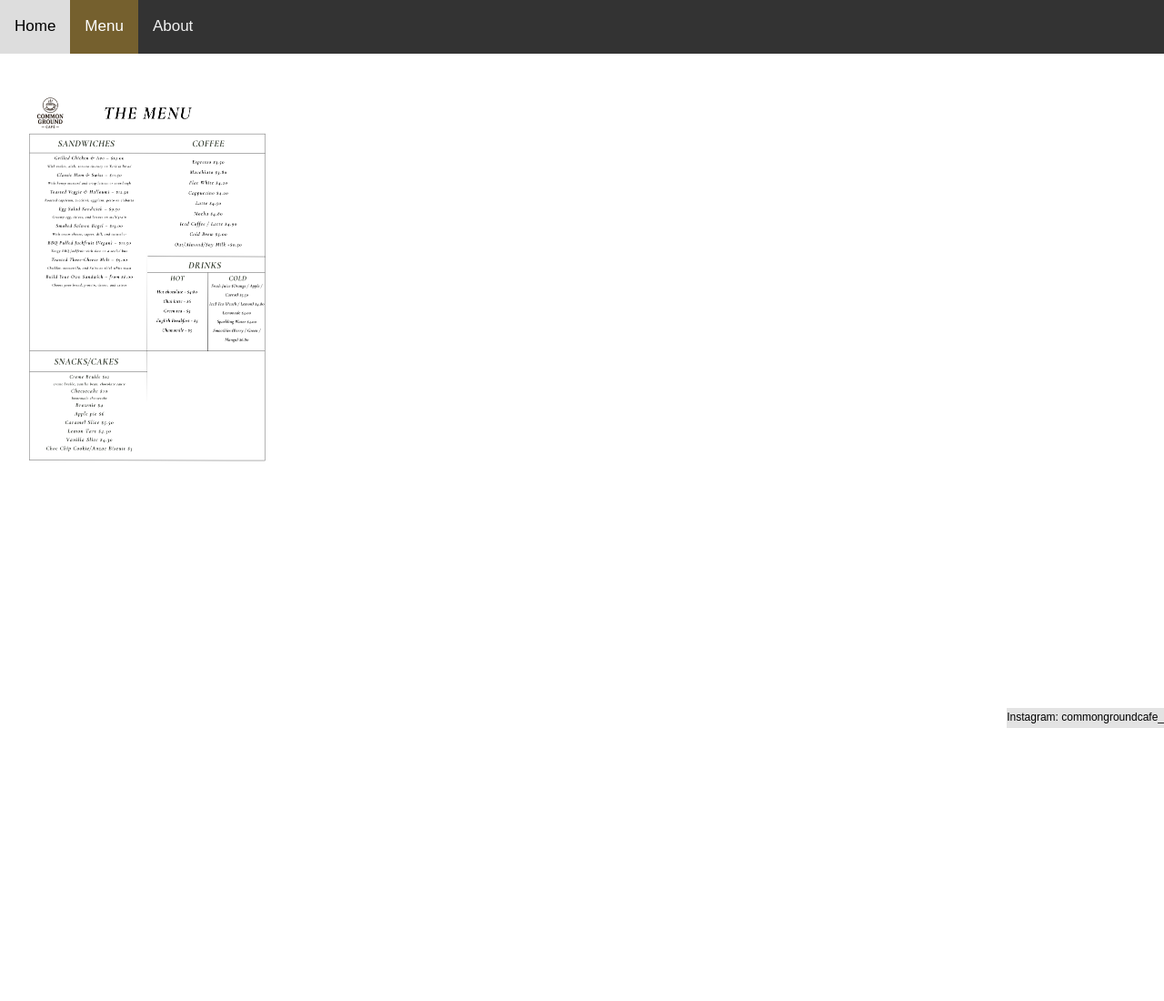
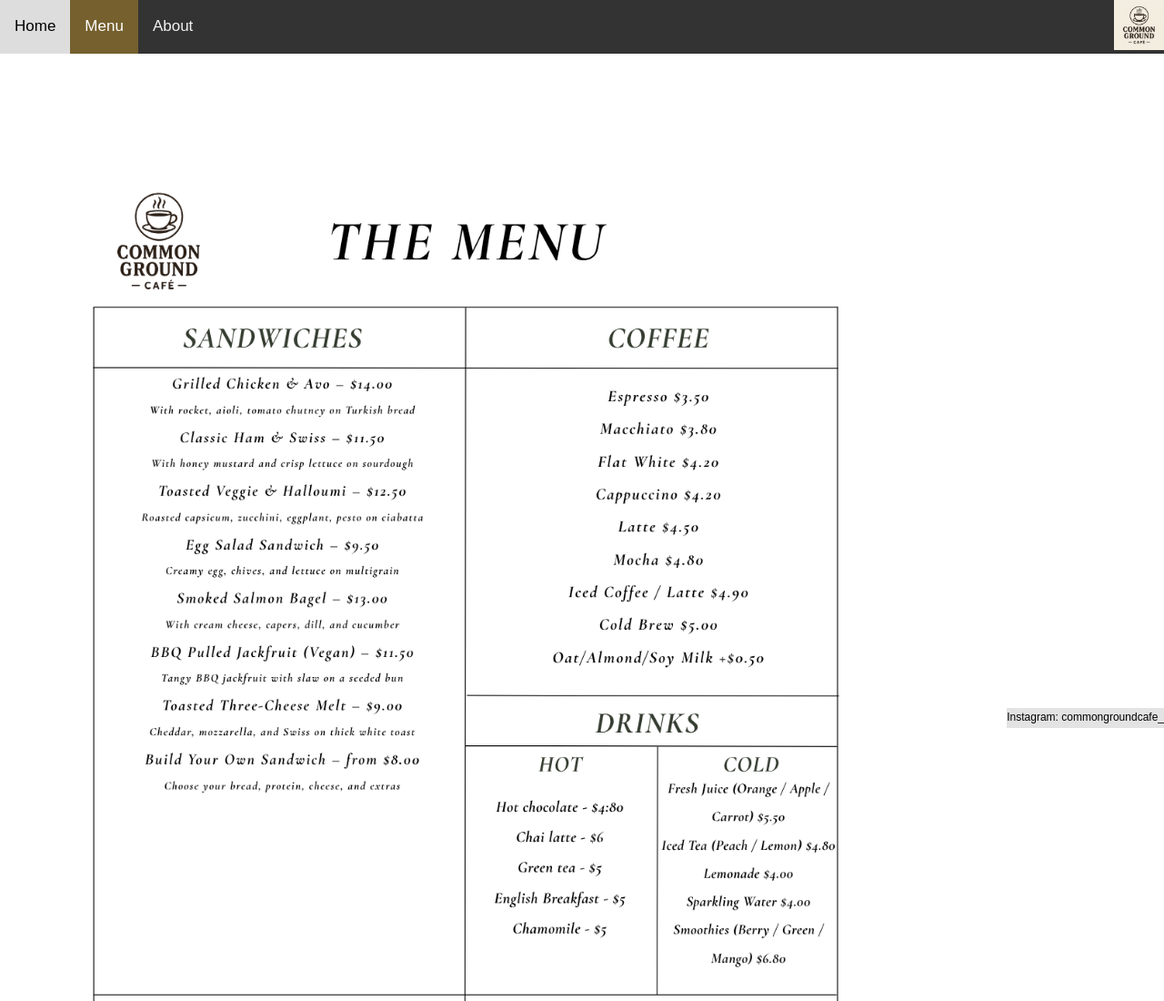
Before and after one commit to Daniel86009/CafeWebsite, a plain HTML site: page Menu/index.html in a window 1280 px wide. Shown: the top 1100 px of the page at 91% size. Before the commit the page ends 800 px from the top, so only its background shows below. Drawn offline with Linux system fonts and the light colour scheme.

Commit message:
Updated things

```diff
--- a/Menu/index.html
+++ b/Menu/index.html
@@ -4,6 +4,7 @@
   <meta charset="UTF-8">
   <meta name="viewport" content="width=device-width, initial-scale=1.0">
   <title>Common Ground Cafe</title>
+  <link rel="icon" href="../Imgs/Logo.png" type="image/x-icon">
   <link rel="stylesheet" href="../style.css">
 </head>
 <body>
@@ -11,6 +12,7 @@
     <a href="../">Home</a>
     <a class="active" href="../Menu/">Menu</a>
     <a href="../About/">About</a>
+    <img src="../Imgs/Logo.png">
   </div>
 
   <img src="../Imgs/the menu/1.png" class="menuimg">
--- a/style.css
+++ b/style.css
@@ -32,6 +32,11 @@ body {
   color: white;
 }
 
+.topbar img {
+  float: right;
+  max-height: 55px;
+}
+
 .bgImg1, .bgImg2, .bgImg3 {
   position: relative;
   background-attachment: fixed;
@@ -42,7 +47,7 @@ body {
 
 .bgImg1 {
   background-image: url("./Imgs/CoffeePour.jpg");
-  min-height: 540px;
+  min-height: 100vh;
 }
 
 .bgImg2 {
@@ -72,7 +77,8 @@ body {
 }
 
 .menuimg {
-  height: 500px;
+  width: 80vw;
+  text-align: center;
 }
 
 .instagram {
```
Also changed, not shown: About/index.html (+2 -0 lines), index.html (+2 -0 lines), Imgs/Logo.png (added).
